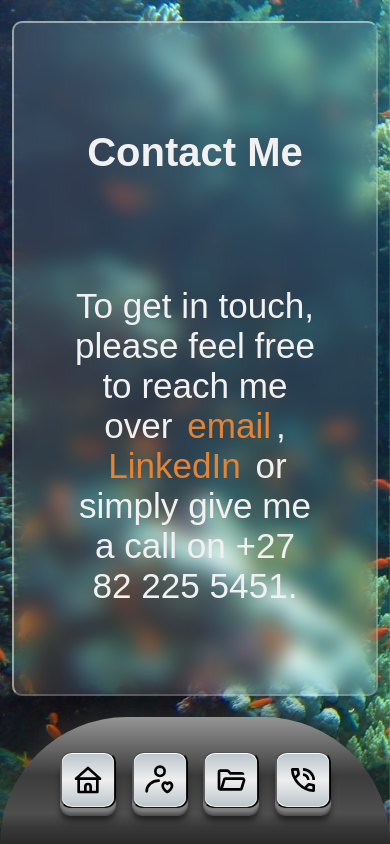
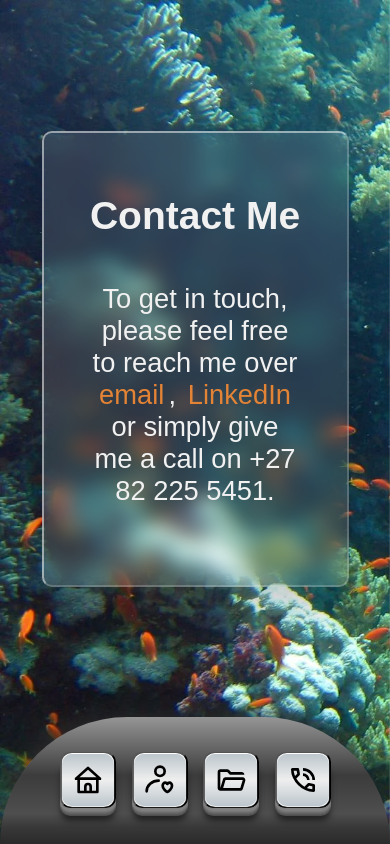
Before and after one commit to Liv4-code/planet-portfolio-site, a React (Create React App) app: page /contact in a window 390 px wide. Built offline with nearby package versions, Linux system fonts and the light colour scheme; a web font is replaced by a local one.

Commit message:
Made contact page card responsive

```diff
--- a/src/Contact.scss
+++ b/src/Contact.scss
@@ -68,41 +68,44 @@ $breakpoint-xsml-cellphone: 400px;
 
 @media (max-width: $breakpoint-tablet) {
     .contact-glass-card {
-        width: 85%;
+        width: 70%;
+        height: 50% !important;
     }
 
     .contact-glass-card__text {
         padding: 5%;
-        font-size: 3.6vw !important;
+        font-size: 4.3vw !important;
+        height: 60% !important;
     }
 }
 
 @media (max-width: $breakpoint-cellphone) {
     .contact-glass-card {
-        height: 76vh;
         justify-content: space-evenly;
     }
 
     .contact-glass-card__heading {
-        padding-top: 4%;
+        font-size: 10vw !important;
+        padding-top: 3%;
         height: 12%;
     }
 
     .contact-glass-card__text {
-        padding: 0 5% 0 5%;
-        font-size: 5vw !important;
+        font-size: 5.5vw !important;
+        width: 65% !important;
     }
 }
 
 @media (max-width: $breakpoint-sml-cellphone) {
     .contact-glass-card__text {
-        font-size: 7vw !important;
+        font-size: 6.8vw !important;
+        width: 80% !important;
     }
 }
 
 @media (max-width: $breakpoint-xsml-cellphone) {
     .contact-glass-card__text {
-        font-size: 9vw !important;
-        width: 75% !important;
+        font-size: 7vw !important;
+        width: 76% !important;
     }
 }
```
